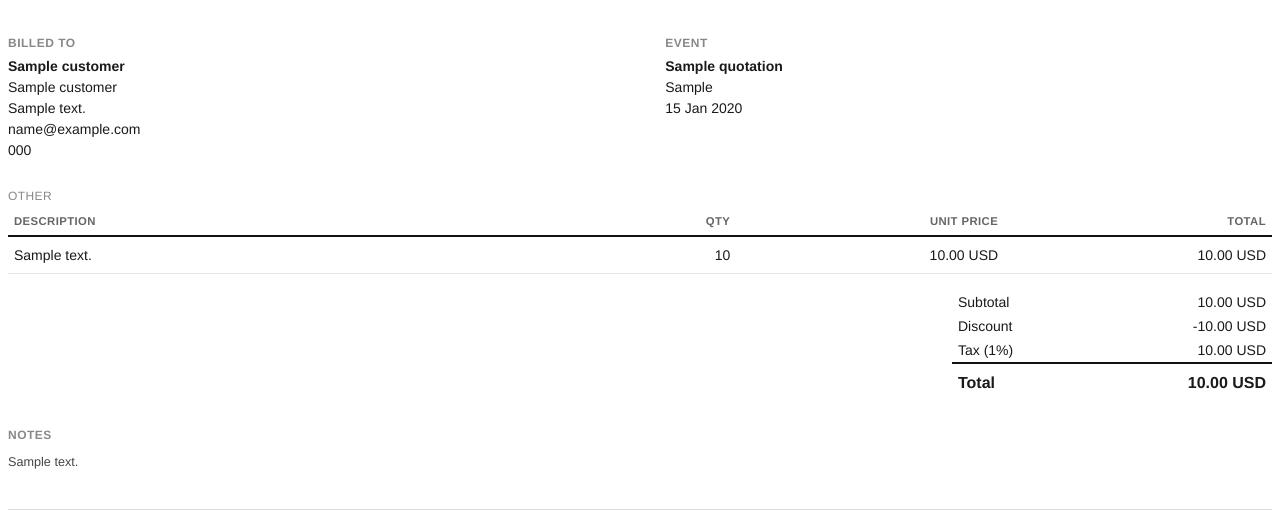
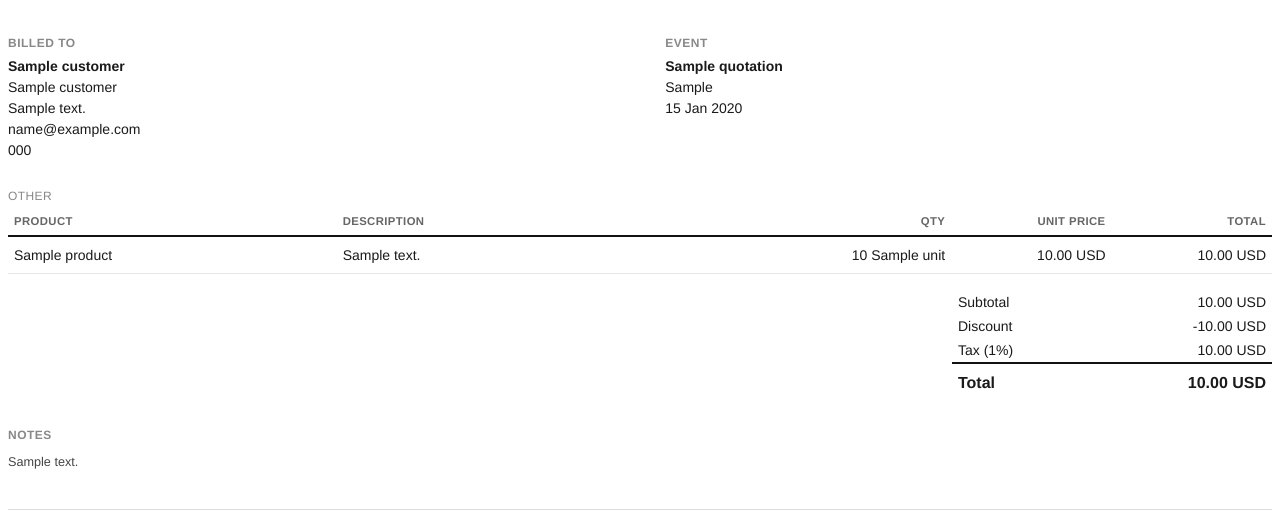
Before and after one commit to keselioglu/viziwall-quotes, a Python web app: template backend/app/templates/quotation.html in a window 1280 px wide. Shown: the part 106-620 px from the top of the page. Run offline with Jinja, Linux system fonts and the light colour scheme; the template is opened without the code that fills it: most values are stand-ins (such as "Sample title", 1, 10 or a date in 2020).

Commit message:
Show product name and unit on the quotation View/PDF line items
Each category's table now has a Product column (the linked product's
name, "—" for custom line items with none) alongside the existing
Description, and the quantity cell shows the product's unit
(e.g. "6.00 m2", "1.00 pcs") the same way the editor already does.

```diff
--- a/backend/app/templates/quotation.html
+++ b/backend/app/templates/quotation.html
@@ -96,7 +96,8 @@
     <table>
         <thead>
             <tr>
-                <th style="width: 48%;">Description</th>
+                <th style="width: 26%;">Product</th>
+                <th style="width: 32%;">Description</th>
                 <th class="num">Qty</th>
                 <th class="num">Unit Price</th>
                 <th class="num">Total</th>
@@ -105,8 +106,9 @@
         <tbody>
             {% for item in grouped[category] %}
             <tr>
+                <td>{{ item.product.name if item.product else '—' }}</td>
                 <td>{{ item.description }}</td>
-                <td class="num">{{ item.quantity }}</td>
+                <td class="num">{{ item.quantity }}{% if item.product %} {{ item.product.unit }}{% endif %}</td>
                 <td class="num">{{ '%.2f'|format(item.unit_price) }} {{ quotation.currency }}</td>
                 <td class="num">{{ '%.2f'|format(item.line_total) }} {{ quotation.currency }}</td>
             </tr>
```
